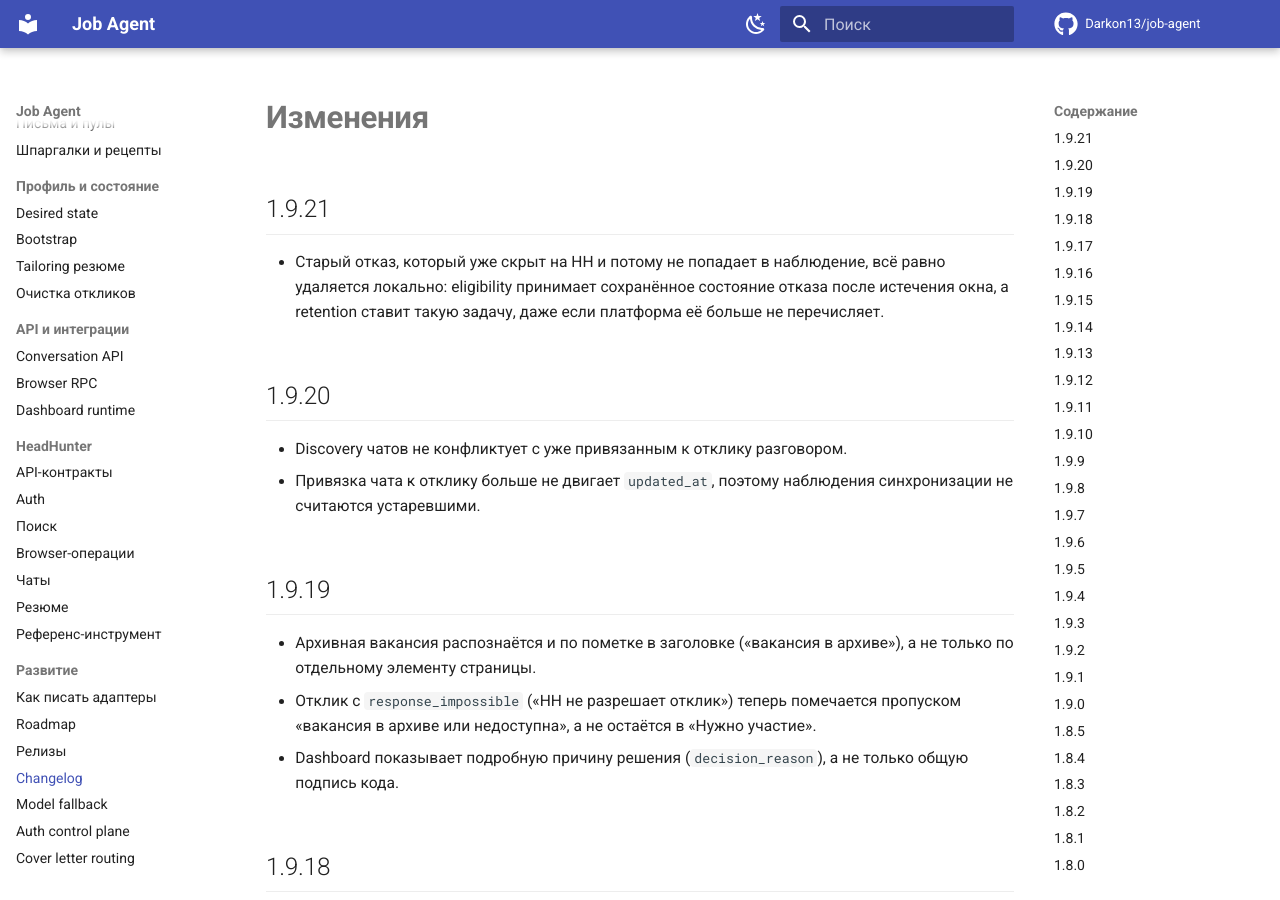
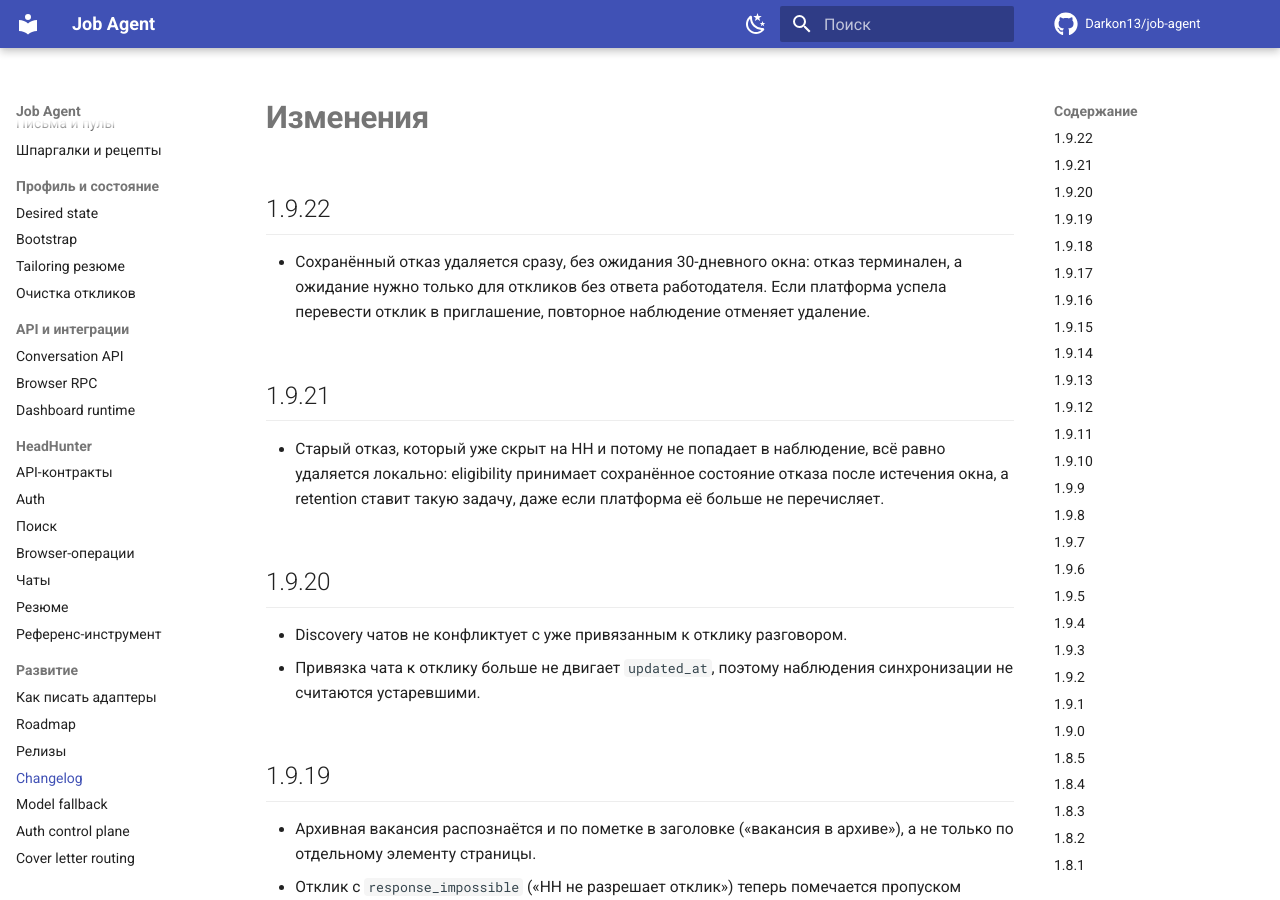
Before and after one commit to Darkon13/job-agent, an MkDocs documentation site: the page built from docs/changelog.md, in a window 1280 px wide and 900 px high. Built offline with MkDocs 1.6.1 and Material for MkDocs 9.7.7, drawn with Linux system fonts in a browser that asks for light colours; comment, search, counter and statistics services are not loaded.

Commit message:
fix(retention): remove stored rejections without the age window

```diff
--- a/docs/changelog.md
+++ b/docs/changelog.md
@@ -1,4 +1,11 @@
 # Изменения
+
+## 1.9.22
+
+- Сохранённый отказ удаляется сразу, без ожидания 30-дневного окна: отказ
+  терминален, а ожидание нужно только для откликов без ответа работодателя.
+  Если платформа успела перевести отклик в приглашение, повторное наблюдение
+  отменяет удаление.
 
 ## 1.9.21
 
```
Also changed, not shown: docs/releasing.md (+4 -4 lines), 5 other files.
